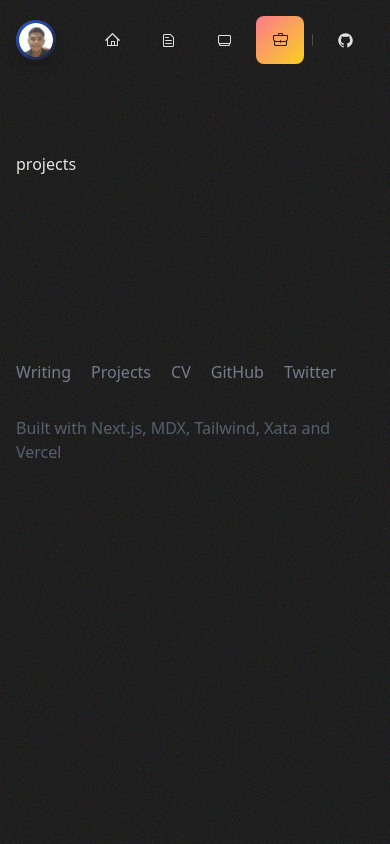
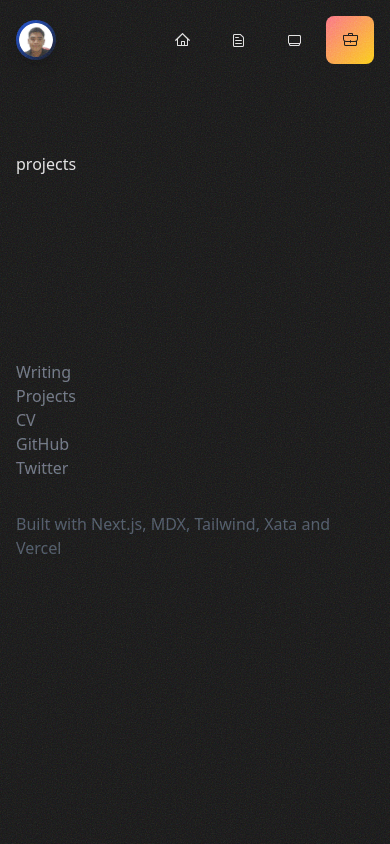
Before and after one commit to cuevaio/website, a Next.js app: page /cv in a window 390 px wide. Shown: the top 844 px of the page. Built offline with nearby package versions, Linux system fonts and the light colour scheme.

Commit message:
responsive navbar footer

```diff
--- a/components/Navbar.tsx
+++ b/components/Navbar.tsx
@@ -51,6 +51,7 @@ const Navbar: FunctionComponent<NavbarProps> = () => {
           active={path.startsWith("/cv")}
         />
       </Link>
+      <div className="hidden sm:flex">
       <Separator.Root
         className="w-[1px] h-[12px] bg-neutral-700 my-auto"
         decorative
@@ -61,7 +62,7 @@ const Navbar: FunctionComponent<NavbarProps> = () => {
       </a>
       <a href="https://twitter.com/cuevantn" target="_blank">
         <NavbarButton icon={<TwitterLogoIcon />} toolTip="Twitter" />
-      </a>
+      </a></div>
     </nav>
   )
 }
--- a/pages/index.tsx
+++ b/pages/index.tsx
@@ -10,7 +10,7 @@ const Home = () => {
     <>
       <NextSeo noindex={true} {...seo} />
       <main className="col-start-2 col-end-3 py-16">
-        <div className="flex space-x-8 mb-4">
+        <div className="flex space-x-8 mb-4 items-center">
           <ProfileImage size="large" />
 
           <div className="my-auto">
--- a/pages/writing/index.tsx
+++ b/pages/writing/index.tsx
@@ -1,5 +1,6 @@
 import { allPosts } from "@/.contentlayer/generated"
 import { formatPostPreview } from "@/lib/contentlayer"
+import { seo } from "@/lib/seo"
 import { BlogPostPreview } from "@/ui/BlogPostPreview"
 import { NextSeo } from "next-seo"
 const WritingPage = () => {
@@ -10,7 +11,7 @@ const WritingPage = () => {
   )
   return (
     <>
-      <NextSeo />
+      <NextSeo {...seo}/>
       <main className="mt-4 col-start-2 col-end-3 ">
         <h1 className="text-xl font-medium my-4">Writing</h1>
         <div className="space-y-4">
--- a/ui/Footer.tsx
+++ b/ui/Footer.tsx
@@ -4,34 +4,26 @@ import Link from "next/link"
 
 export const Footer = () => {
   return (
-    <div className="col-start-3 col-end-4 mt-36 pb-36 text-base">
-      <div className="text-gray-500">
-        <div className="flex flex-col justify-between font-medium lg:flex-row">
-          <div className="flex space-x-5">
-            <div>
+    <div className="col-start-1 col-end-2  sm:col-start-2 sm:col-end-3 mt-36 pb-36 text-base">
+      <div className="flex flex-col justify-between font-medium lg:flex-row text-gray-500">
         <Link
           href="/writing"
           className={cx(LINK_SUBTLE_STYLES, FOCUS_VISIBLE_OUTLINE)}
         >
           Writing
         </Link>
-            </div>
-            <div>
         <Link
           href="/projects"
           className={cx(LINK_SUBTLE_STYLES, FOCUS_VISIBLE_OUTLINE)}
         >
           Projects
         </Link>
-            </div>
-            <div>
         <Link
           href="/cv"
           className={cx(LINK_SUBTLE_STYLES, FOCUS_VISIBLE_OUTLINE)}
         >
           CV
         </Link>
-            </div>
 
         <a
           href="https://github.com/cuevantn"
@@ -45,8 +37,6 @@ export const Footer = () => {
         >
           Twitter
         </a>
-          </div>
-        </div>
       </div>
 
       <p className="mt-8 text-gray-600">
```
Also changed, not shown: 1 other file (tests, documents, lock files or other folders). Lines whose indentation alone changed are shown as unchanged.
